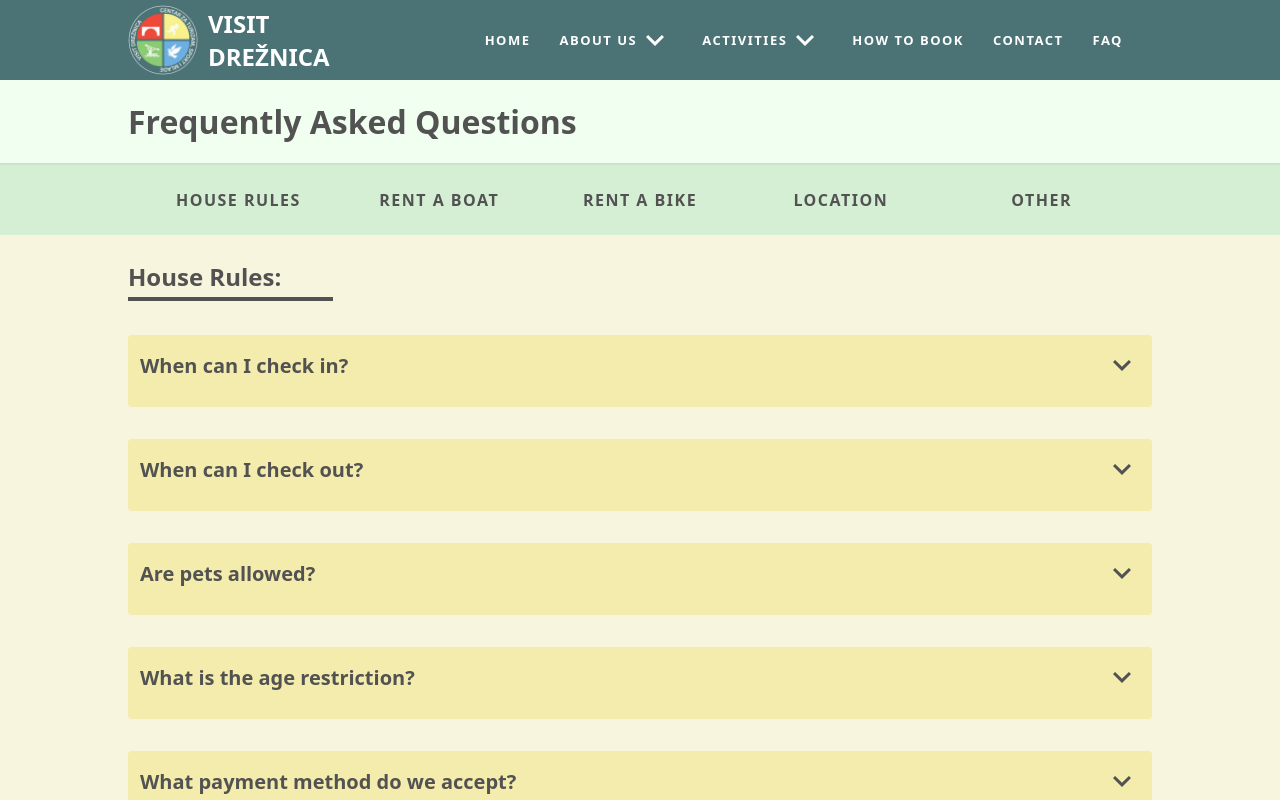
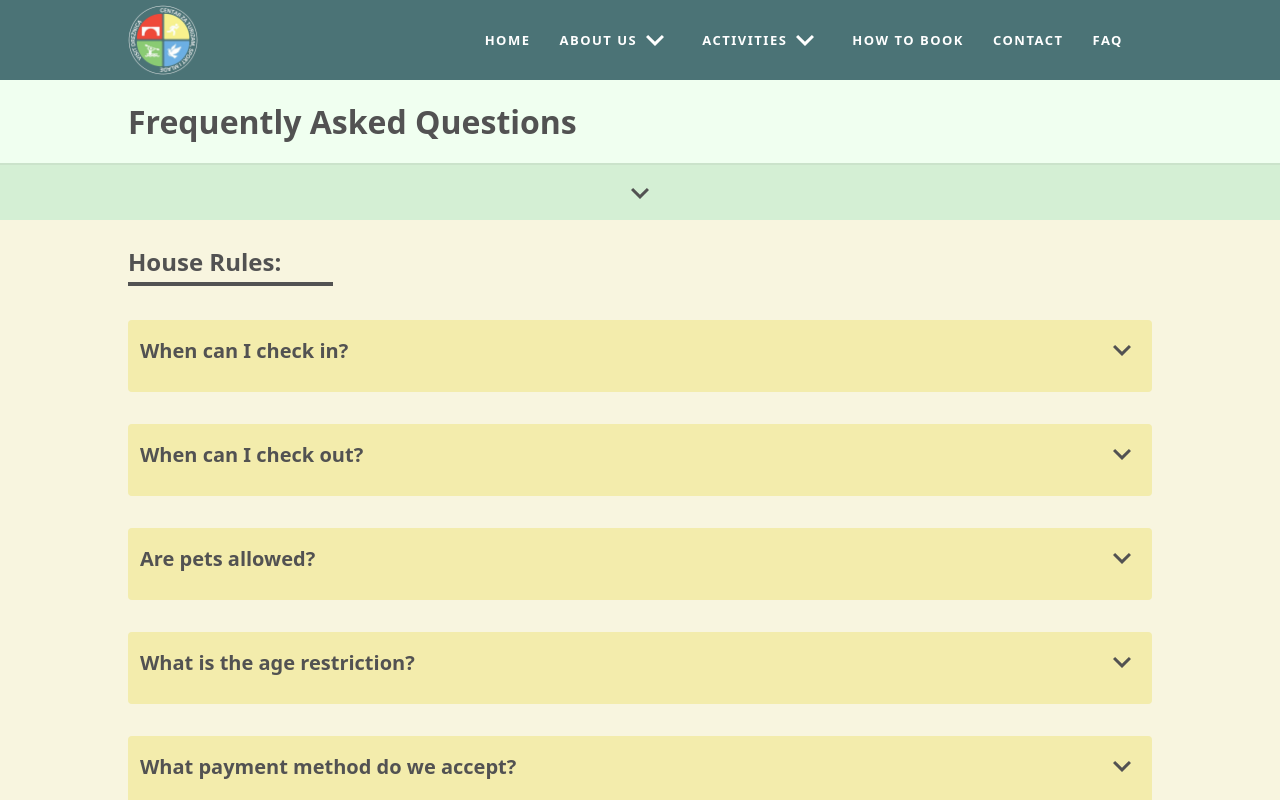
Before and after one commit to ErminMusic/Visit-Dreznica-Next, a Next.js app: page /FAQ in a window 1280 px wide. Shown: the top 800 px of the page. Built offline with nearby package versions, Linux system fonts and the light colour scheme.

Commit message:
Navbar Dropdown Added

```diff
--- a/components/FAQ/Navbar.js
+++ b/components/FAQ/Navbar.js
@@ -1,13 +1,25 @@
+import { useState } from "react";
 import styled from "styled-components";
 import PropTypes from "prop-types";
+import KeyboardArrowDownIcon from "@mui/icons-material/KeyboardArrowDown";
+import KeyboardArrowUpIcon from "@mui/icons-material/KeyboardArrowUp";
 
 function Navbar({ category }) {
     Navbar.propTypes = {
         category: PropTypes.arrayOf(PropTypes.string).isRequired,
     };
+
+    const [menuVisible, setMenuVisible] = useState(false);
+
+    const toggleMenu = () => {
+        setMenuVisible(!menuVisible);
+    };
+
     return (
         <Wrap>
-            <Container>
+            <Container menuVisible={menuVisible}>
+                {menuVisible && (
+                    <>
                         {category.map((item, index) => (
                             <div key={index}>
                                 <NavItem href={`#${item.link}`}>
@@ -15,7 +27,12 @@ function Navbar({ category }) {
                                 </NavItem>
                             </div>
                         ))}
+                    </>
+                )}
             </Container>
+            <ArrowIconWrapper onClick={toggleMenu}>
+                {menuVisible ? <CustomUpArrow /> : <CustomDownArrow />}
+            </ArrowIconWrapper>
         </Wrap>
     );
 }
@@ -27,18 +44,23 @@ const Wrap = styled.nav`
     min-height: 55px;
     display: flex;
     justify-content: center;
+    flex-direction: column;
     align-items: center;
     background-color: #d4efd4;
     position: sticky;
     top: 80px;
     z-index: 90;
 `;
+
 const Container = styled.div`
     display: grid;
     grid-template-columns: repeat(auto-fit, minmax(145px, 1fr));
     gap: 12px;
     width: 80%;
-    padding: 16px;
+    padding: ${(props) => (props.menuVisible ? "16px" : "0")};
+       max-height: ${(props) => (props.menuVisible ? "500px" : "0")};
+    overflow: hidden;
+    transition: max-height 0.3s ease;
     @media (max-width: 850px) {
         width: 95%;
     }
@@ -46,6 +68,7 @@ const Container = styled.div`
         margin: 8px 0;
     }
 `;
+
 const NavItem = styled.a`
     font-weight: bold;
     color: #525252;
@@ -83,3 +106,27 @@ const NavItem = styled.a`
         }
     }
 `;
+
+const ArrowIconWrapper = styled.div`
+    display: flex;
+    justify-content: center;
+    align-items: center;
+    font-size: 24px;
+    width: 100%;
+    margin: 8px 0;
+    cursor: pointer;
+`;
+
+const CustomDownArrow = styled(KeyboardArrowDownIcon)`
+    &.MuiSvgIcon-root {
+        font-size: 36px;
+        color: #525252;
+    }
+`;
+
+const CustomUpArrow = styled(KeyboardArrowUpIcon)`
+    &.MuiSvgIcon-root {
+        font-size: 36px;
+        color: #525252;
+    }
+`;
--- a/components/Home/About/Content.js
+++ b/components/Home/About/Content.js
@@ -47,8 +47,8 @@ function Content({ content, title, titleBold }) {
         <ContentHolder>
             {(title || titleBold) && (
                 <h2>
+                    {title}
                     {titleBold && <span>{titleBold}</span>}
-                    {title}
                 </h2>
             )}
             {renderContent()}
--- a/components/universal/Heder/HeaderLogo.js
+++ b/components/universal/Heder/HeaderLogo.js
@@ -9,10 +9,6 @@ function HeaderLogo() {
             <CustomLink href="/">
                 <Logo>
                     <LogoImage alt="Logo" src={logo} width={100} height={100} loading="lazy" />
-                    <h1>
-                        VISIT <br />
-                        DREŽNICA
-                    </h1>
                 </Logo>
             </CustomLink>
         </>
```
Also changed, not shown: components/Home/HomePage/HomeFetch.js (+11 -5 lines). Lines whose indentation alone changed are shown as unchanged.
